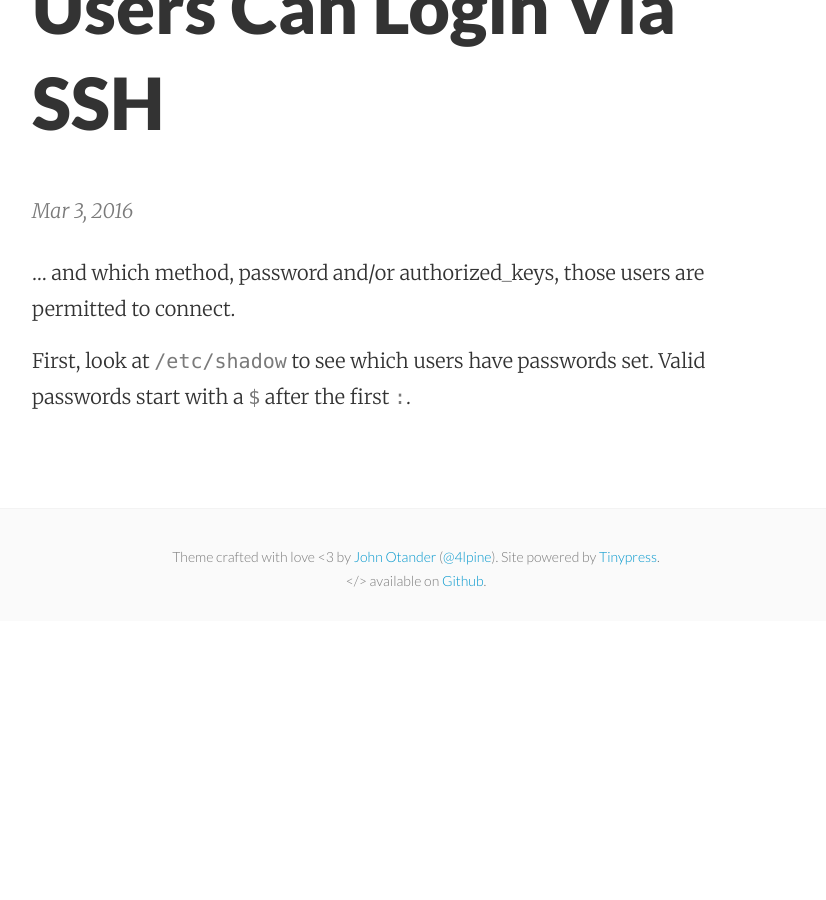
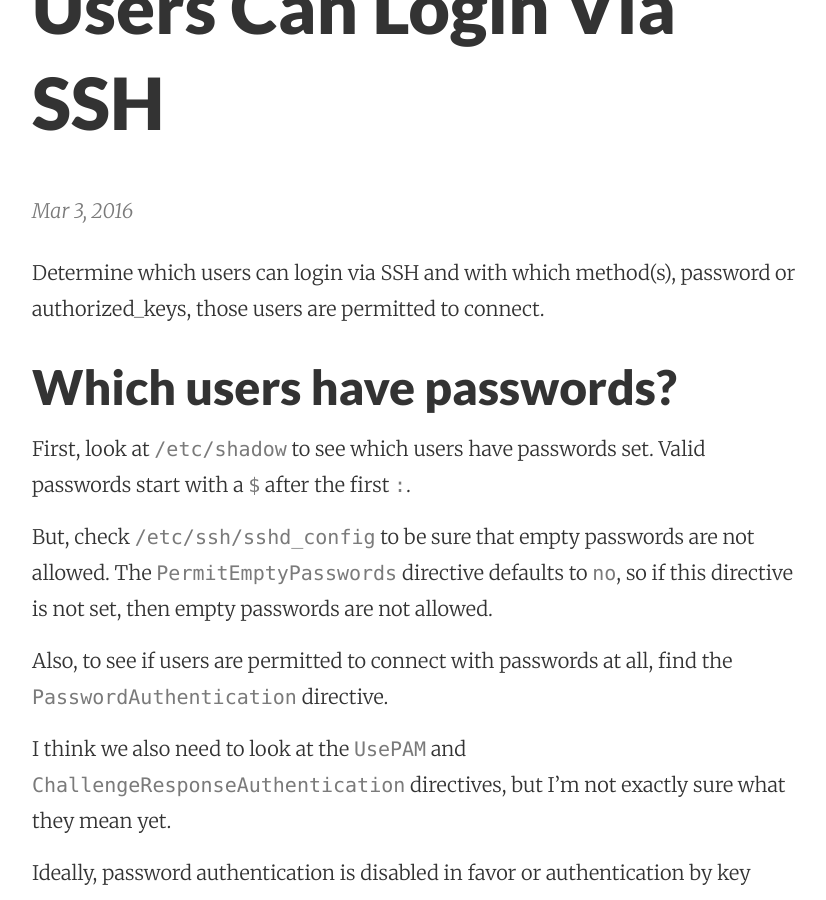
Before and after one commit to mattymaloney/mattymaloney.github.io, a Jekyll site: the page built from _posts/2016-03-03-sshd-user-list.md, in a window 1280 px wide and 900 px high, scrolled down 324 px. Shown: the whole window, without its empty margins (224-1050 px from the left). Built offline with Jekyll 4.4.1, drawn with Linux system fonts in a browser that asks for light colours; before the commit the page ends 945 px from its top, so only the background shows below that; some of the changed text lies outside the part shown.

Commit message:
Created 2016-03-03-sshd-user-list.md

```diff
--- a/_posts/2016-03-03-sshd-user-list.md
+++ b/_posts/2016-03-03-sshd-user-list.md
@@ -4,6 +4,26 @@ layout: post
 title: Determine Which Users Can Login Via SSH
 ---
 
-... and which method, password and/or authorized_keys, those users are permitted to connect.
+Determine which users can login via SSH and with which method(s), password or authorized_keys, those users are permitted to connect.
+
+## Which users have passwords?
 
 First, look at `/etc/shadow` to see which users have passwords set. Valid passwords start with a `$` after the first `:`.
+
+But, check `/etc/ssh/sshd_config` to be sure that empty passwords are not allowed. The `PermitEmptyPasswords` directive defaults to `no`, so if this directive is not set, then empty passwords are not allowed.
+
+Also, to see if users are permitted to connect with passwords at all, find the `PasswordAuthentication` directive.
+
+I think we also need to look at the `UsePAM` and `ChallengeResponseAuthentication` directives, but I'm not exactly sure what they mean yet.
+
+Ideally, password authentication is disabled in favor or authentication by key pairs.
+
+
+## Which users have authorized_keys?
+
+Check `/etc/ssh/sshd_config` for the `AuthorizedKeysFile` directive. This will tell you where `sshd` expects to find users' `authorized_keys` file(s). Apparently, the default is to look in `~/.ssh/authorized_keys` as well as `~/.ssh/authorized_keys2`.
+
+After determining where `sshd` is looking for the public keys, look in that location in each users' `/home` directory to see which users have public keys stored on the server.
+
+
+## Which users are allowed or disallowed by sshd_config
```
